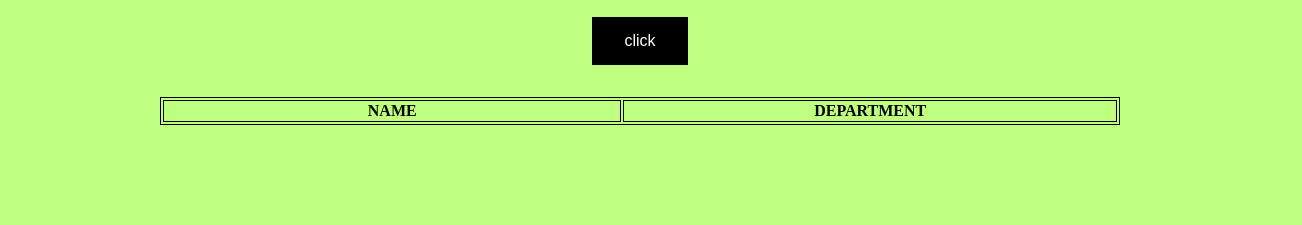
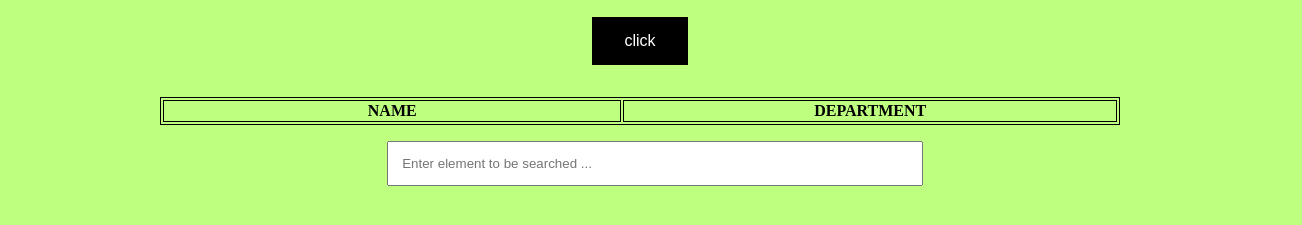
Before and after one commit to RAJSHREE27/DISPLAY_TAB_AJAX, a plain HTML site: page index.html in a window 1280 px wide. Shown: the part 79-304 px from the top of the page, 1302 px wide, since content can reach past the window. Drawn offline with Linux system fonts and the light colour scheme.

Commit message:
search bar added

```diff
--- a/index.html
+++ b/index.html
@@ -30,7 +30,7 @@
 
 
 		}
-		@media only screen and (max-width: 768px) {
+		@media only screen and (max-width: 780px) {
     /* For mobile phones: */
 		    .mos {
 		        width: 4px;
@@ -48,6 +48,13 @@
 		body{
 			background-color: #bfff80;
 		}
+		.in{
+			padding: 13px;
+			width: 40%;
+			margin-left: 30%;
+			margin-bottom: 30%;
+			margin-right: 30%;
+		}
 
 	</style>
 
@@ -64,6 +71,8 @@
 
 		</table>
 		<p id ="val" class="val"></p>
+		<input type="text" id="input" class="in" onkeyup="search_val()" placeholder="Enter element to be searched ...">
+		<p id ="val2" class="val"></p>
 		<script type="text/javascript" src="table.js"></script>
 	</body>
 </html>
--- a/table.js
+++ b/table.js
@@ -33,3 +33,42 @@ function renderHTML(data){
 
 	student.insertAdjacentHTML('beforeend' , htmltab);        //before end tag
 }
+
+function search_val(){
+	var ip ,convert, tabval,row , col, i, total=11;
+	ip = document.getElementById("input");						//linking id of input tag from index.html to var ip of table.js /* value to be entered by user */
+	convert= ip.value.toUpperCase();								//converting the entered value to uppercase form
+	tabval = document.getElementById("tab");					//linking id of table tag to var tabval
+	row = tabval.getElementsByTagName("tr");					//linking values of each row from table
+
+	for( i=0; i< row.length ; i++)
+	{
+			col= row[i].getElementsByTagName("td")[0];								//to check 0th column of 'i'th row
+			if (col) 															// if col exists
+			{
+					if (col.innerHTML.toUpperCase().indexOf(convert) > -1) 			//comparing the entered value with that of row value if it is true it starts from 0
+					{
+							row[i].style.display= "";
+					}
+					else
+					{
+						col=row[i].getElementsByTagName("td")[1];
+						if (col)
+						 {
+							if(col.innerHTML.toUpperCase().indexOf(convert) > -1)
+							{
+									row[i].style.display="";
+							}
+							else
+							{
+								row[i].style.display="none";
+								total--;
+							}
+						}
+					}
+			}
+	}
+
+
+	document.getElementById("val2").innerHTML = "NUMBER OF ELEMENTS - " + total;
+}
```
